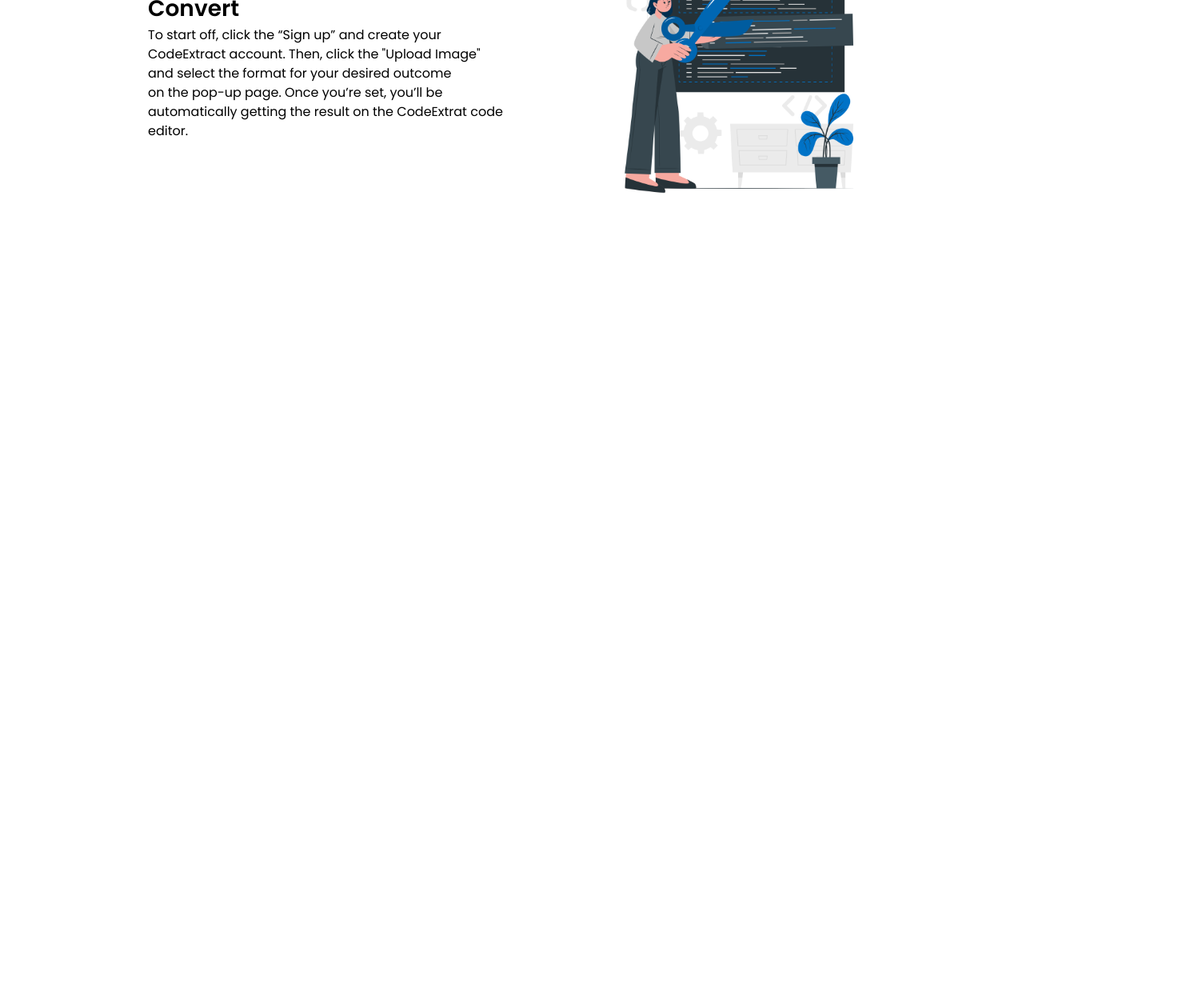
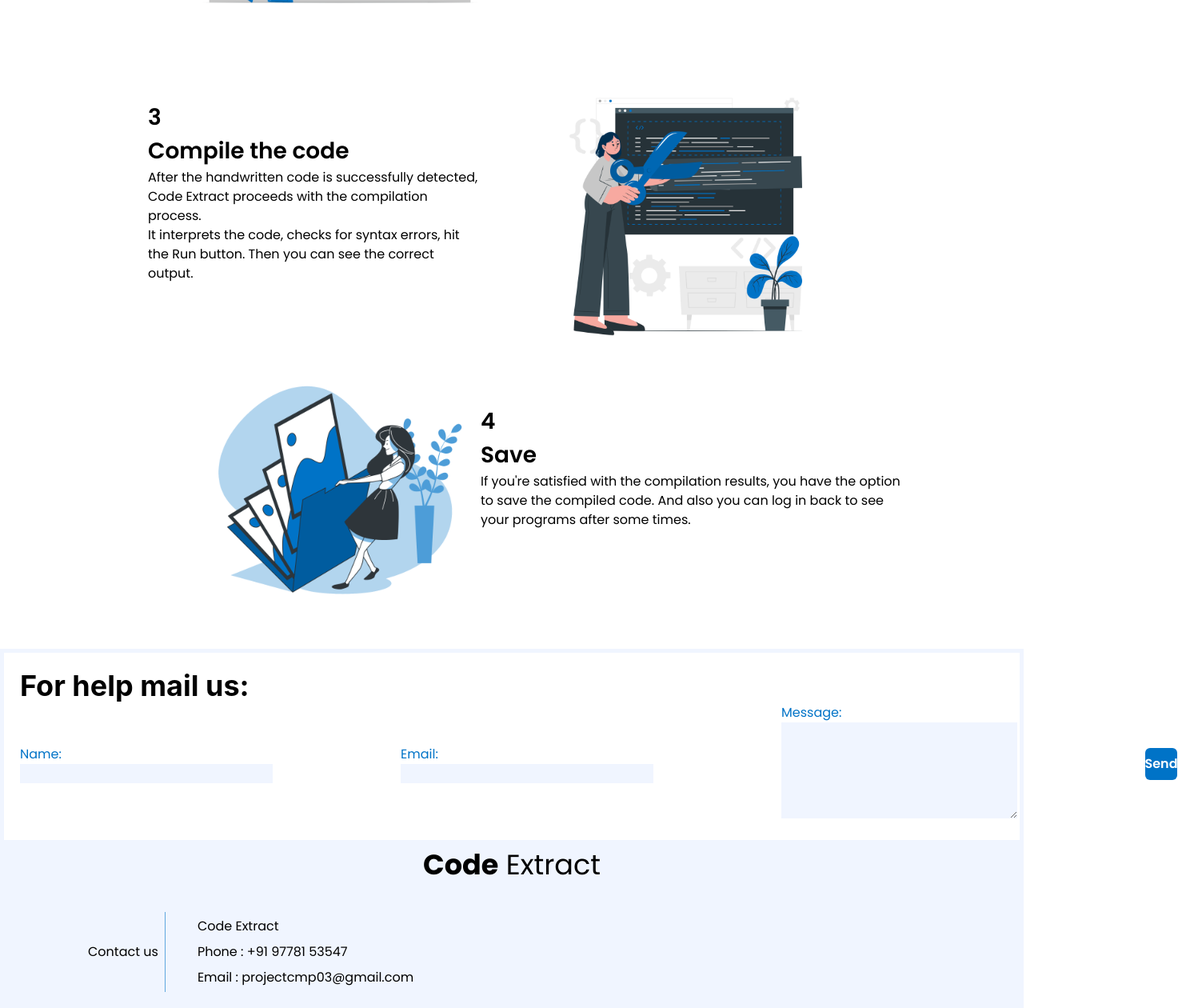
Before and after one commit to karthik-n-p/ExtractX, a React (Vite) app in the folder frontend/: page / in a window 1280 px wide. Shown: the part 1504-2764 px from the top of the page at 80% size, 1473 px wide, since content can reach past the window. Before the commit the page ends 1767 px from the top, so only its background shows below. Built offline with nearby package versions, Linux system fonts and the light colour scheme; no server answers.

Commit message:
Signin, page Signup page, footer and mail to in landing, adjustments in convertpage and some refinement in the contents of landing page alonfg with fixing of header

```diff
--- a/frontend/src/components/landing-page/header.jsx
+++ b/frontend/src/components/landing-page/header.jsx
@@ -31,14 +31,14 @@ const Header = () => {
     top: "0",
     width: "100%",
     zIndex: "20",
-    background:"white"
+    background:"#F0F5FF"
 
   };
 
 
   return (
 
-    <Box style={boxStyle} pos={'fixed'} >
+    <Box style={boxStyle} pos={'fixed'}  >
       <Flex align="center">
         {/* Logo */}
         <HStack alignItems="center" justify="center" width="300px" height="60px" >
--- a/frontend/src/main.jsx
+++ b/frontend/src/main.jsx
@@ -118,6 +118,8 @@ const App = () => {
             <Routes>
               <Route path='/convert' element={<QuestionPage />} />
               <Route path="/" element={<Landing />} />
+              <Route path='/login' element={<LoginPage/>}/>
+              <Route path='/signup' element={<SignUpPage/>}/>
 
             </Routes>
           </ChakraProvider>
--- a/frontend/src/pages/UserPages/Landing.jsx
+++ b/frontend/src/pages/UserPages/Landing.jsx
@@ -1,9 +1,10 @@
-import { Box, Button, Divider, Flex, Grid, HStack, Heading, IconButton, Image, Input, InputGroup, InputLeftElement, Radio, RadioGroup, Select, Spacer, Stack, Text } from "@chakra-ui/react";
-import React from "react";
+import { Box, Button, Divider, Flex, Grid, HStack, Heading, IconButton, Image, Input, InputGroup, InputLeftElement, Radio, RadioGroup, Select, Spacer, Stack, Text, VStack } from "@chakra-ui/react";
+import React, { useState } from "react";
 import computer from '../../assets/Programming-cuate.png'
 import Instruction1 from '../../assets/Image folder-cuate.png'
 import Instruction2 from '../../assets/Image upload-cuate.png'
 import Instruction3 from '../../assets/Code snippets-cuate.png'
+import Instruction4 from '../../assets/Image folder-bro.png'
 import { useEffect } from "react";
 import { FaArrowDown, FaArrowLeft, FaArrowUp, FaChevronCircleDown, FaSearch } from "react-icons/fa";
 import { FaArrowRight } from "react-icons/fa";
@@ -12,6 +13,64 @@ import { Link } from "react-router-dom";
 
 import axios from "axios";
 import Landing from "./Landing";
+const ContactForm = () => {
+    const [name, setName] = useState('');
+    const [email, setEmail] = useState('');
+    const [message, setMessage] = useState('');
+
+    const handleSubmit = (e) => {
+      e.preventDefault();
+
+      // Perform form validation here
+
+      // Reset the form
+      setName('');
+      setEmail('');
+      setMessage('');
+    };
+
+    return (
+        <div>
+      <Heading color={'black'}>For help mail us:</Heading>
+        <HStack spacing={40}>
+            <div>
+        <Text htmlFor="name" color="#0073c7">Name:</Text>
+        <input
+          type="text"
+          id="name"
+          style={{ backgroundColor: '#F0F5FF' , color: '#0073c7' }}
+          value={name}
+          onChange={(e) => setName(e.target.value)}
+          required
+        /></div>
+  <div>
+        <Text htmlFor="email" color="#0073c7">Email:</Text>
+        <input
+          type="email"
+          id="email"
+          style={{ backgroundColor: '#F0F5FF' , color: '#0073c7' }}
+          value={email}
+          onChange={(e) => setEmail(e.target.value)}
+          required
+        /></div>
+        <div>
+        <Text htmlFor="message" color="#0073c7">Message:</Text>
+        <textarea
+          id="message"
+          style={{ backgroundColor: '#F0F5FF' , color: '#0073c7' }}
+          value={message}
+          onChange={(e) => setMessage(e.target.value)}
+          rows="5"
+          required
+        ></textarea></div><Button  color={"white"} bg={"#0073c7"} >Send</Button>
+        </HStack>
+        </div>
+
+
+    );
+  };
+
+
 
 const PracQues = () => {
 
@@ -20,39 +79,38 @@ const PracQues = () => {
 
 
         <div >
-            <Box bg={"white"} mt="60px" >
-       <Flex  align={"center"} mr={50} >
+            <Box bg={"white"} mt="50px" >
+       <Grid templateColumns={{ base: '1fr', md: '3fr 3fr' }} bg={"white"} pt={180} pl={{base: '100px', md:"0px"}} >
 
 <div >
-<Image src={computer} alt="Image" ml={20} mt="-15px" width="80%" height="110%" />
+<Image src={computer} alt="Image" ml={20} mt="-55px" width="80%" height="110%" />
 
 </div>
 <div  >
 
 
-    <Heading fontSize='48px' fontWeight={700} color='black' lineHeight="58px">Execute Your Written Code In Seconds </Heading>
-    <Text fontSize='15px' mt="18px" color='#121316'mr="100px" width={550} lineHeight="26px">Lorem ipsum dolor sit amet consectetur adipisicing elit. Dignissimos libero, minima non dolore ex eveniet commodi dicta neque eos, ad nihil beatae obcaecati.</Text>
+    <Heading fontSize='48px' fontWeight={700} color='black' lineHeight="58px">Exececute Your Written Code In Seconds </Heading>
+    <Text fontSize='15px' mt="18px" color='#121316' mr="100px" width={450} lineHeight="26px">Experience the power of Code Extract today and simplify your handwritten code compilation process. Unlock your creativity, learn new programming languages, and unleash the potential of your handwritten code with ease. Start transforming your images into functional code snippets now!
+</Text>
     <Link to={"/login"} >
       <Button colorScheme="facebook" h="48px" w="190px" mt={2} color={"white"} bg="#0073C7">Upload</Button>
     </Link>
 
 </div>
-</Flex >
+</Grid >
 
             <Text mt={28} align={"center"} fontSize='30px' fontWeight={'bold'} color={"black"}>How to Convert Image Formats</Text>
-            <Text mt={2} align={"center"} fontSize='16px'   color={"black"}>With the CodeExtract image format converter, you get a free convenient tool to switch between<br/>
+            <Text mt={2} align={"center"} fontSize='16px'   color={"black"}>With the Code Extract image format converter, you get a free convenient tool to switch between<br/>
 the hand written code to digital in the simplest way possible.</Text>
-<Flex align={"center"} justify={"center"} w={'100vw'} ml={25}>
+<Flex align={"center"} justify={"center"} w={'90vw'} ml={25}>
 <Grid templateColumns={{ base: '1fr', md: '2fr 2fr' }} bg={"white"} pt={10} rowGap={25}>
 <div  >
 
     <Text fontSize='28px' fontWeight={'semibold'} color='black' ml={40}>1</Text>
     <Text fontSize='28px' fontWeight={'semibold'} color='black' ml={40}>Select</Text>
     <Text fontSize='16+px' color='black'ml={40}>To start off, click the “Sign up” and create your<br/>
-CodeExtract account. Then, click the "Upload Image"<br/> and select the format for your
-desired outcome<br/> on the pop-up page. Once
-you’re set, you’ll be<br/> automatically getting the result on
-the CodeExtrat code editor.</Text>
+Code Extract account. Then, click the "Upload Image"<br/> and select the format for your
+desired outcome</Text>
 
 </div>
 <div >
@@ -68,11 +126,8 @@ the CodeExtrat code editor.</Text>
 
     <Text fontSize='28px' fontWeight={'semibold'} color='black' ml={0}>2</Text>
     <Text fontSize='28px' fontWeight={'semibold'} color='black' ml={0}>Upload</Text>
-    <Text fontSize='16+px' color='black'ml={0}>To start off, click the “Sign up” and create your<br/>
-CodeExtract account. Then, click the "Upload Image"<br/> and select the format for your
-desired outcome<br/> on the pop-up page. Once
-you’re set, you’ll be<br/> automatically getting the result on
-the CodeExtrat code editor.</Text>
+    <Text fontSize='16+px' color='black'ml={0}>After get started click on the "Upload Image"<br/> button to select the image containing the handwritten <br/>code you want to compile or just drag and drop your image there
+</Text>
 
 </div>
 
@@ -81,24 +136,52 @@ the CodeExtrat code editor.</Text>
 <div  >
 
     <Text fontSize='28px' fontWeight={'semibold'} color='black' ml={40}>3</Text>
-    <Text fontSize='28px' fontWeight={'semibold'} color='black' ml={40}>Convert</Text>
-    <Text fontSize='16+px' color='black'ml={40}>To start off, click the “Sign up” and create your<br/>
-CodeExtract account. Then, click the "Upload Image"<br/> and select the format for your
-desired outcome<br/> on the pop-up page. Once
-you’re set, you’ll be<br/> automatically getting the result on
-the CodeExtrat code editor.</Text>
+    <Text fontSize='28px' fontWeight={'semibold'} color='black' ml={40}>Compile the code</Text>
+    <Text fontSize='16+px' color='black'ml={40}>After the handwritten code is successfully detected,<br/> Code Extract proceeds with the compilation process.<br/> It interprets the code, checks for syntax errors,  hit the Run button. Then you can see the correct output.</Text>
 
 </div>
 <div >
 <Image src={Instruction3} alt="Image" ml={20} mt="-35px"  h="350px" w="350px" />
 
 </div>
+<div  >
+<Image src={Instruction4} alt="Image" ml={200} mt="-55px" h="400px" w="400px" />
+
+</div>
+<div  >
+
+    <Text fontSize='28px' fontWeight={'semibold'} color='black' mt={10} ml={0}>4</Text>
+    <Text fontSize='28px' fontWeight={'semibold'} color='black' ml={0}>Save</Text>
+    <Text fontSize='16+px' color='black'ml={0}>If you're satisfied with the compilation results, you have the option <br/>to save the compiled code. And also you can log in back to see <br/>your programs after some times.
+</Text>
+
+</div>
 
 
 
 </Grid>
+
+
 </Flex>
-
+<Box borderColor={"#F0F5FF"} borderWidth={5} p={5}>
+<ContactForm/>
+</Box>
+        <footer>
+        <Box bg={'#F0F5FF'} pb={5} >
+        <Text color={'black'} align={'center'} fontSize={35}><b>Code</b> Extract</Text>
+        <HStack ml={110} spacing={10} mt={8} >
+            <HStack>
+        <Text alignItems={"baseline"} color={'black'}>Contact us</Text>
+        <Divider borderColor="#0073c7" orientation="vertical" h={100}/>
+        </HStack>
+        <VStack align={'left'} color={"black"}>
+            <Text>Code Extract</Text>
+            <Text>Phone : +91 97781 53547</Text>
+            <Text>Email : projectcmp03@gmail.com</Text>
+        </VStack>
+        </HStack>
+        </Box>
+        </footer>
 
         </Box>
        </div>
--- a/frontend/src/pages/UserPages/Login.jsx
+++ b/frontend/src/pages/UserPages/Login.jsx
@@ -1,5 +1,5 @@
 import React, { useRef } from 'react';
-import { Box, Flex, Divider, Text, Input, Button, Heading,Alert,AlertIcon } from '@chakra-ui/react';
+import { Box, Flex, Divider, Text, Input, Button, Heading,Alert,AlertIcon, HStack, Grid } from '@chakra-ui/react';
 import { FaGoogle, FaGithub } from 'react-icons/fa';
 import { getAuth, signInWithEmailAndPassword,sendPasswordResetEmail,signInWithPopup, GoogleAuthProvider } from 'firebase/auth';
 import { useNavigate,Link} from 'react-router-dom';
@@ -130,21 +130,19 @@ const checkAdmin = async (user) => {
 
   return (
     <>
-      <Box display="flex" flexDirection="column" gap="150px">
-        <Box
-          w="800px"
-          height="100%"
-          position="relative"
-          top="60px"
-          left="400px"
-          display="flex"
-          flexDirection="row"
-        >
+    <Box bg={'white'}>
+      <Box display="flex" flexDirection="column" gap="150px" bg={"white"} h="100vh" pt={{base:'0', md:'150px'}}>
+      <Grid templateColumns={{ base: '1fr', md: '3fr 3fr' }} bg={"white"} pt={0} pl={{base: '100px', md:"0px"}} >
+        <HStack pl={{base: '0', md:'300'}}>
+          <div>
+
+
+
           <Flex direction="column">
-            <Heading fontStyle="normal" fontWeight="bold" fontSize="5xl" p="40px 65px 35px 0px">
+            <Heading fontStyle="normal" fontWeight="bold" fontSize="5xl" p="40px 65px 35px 0px" color={"#0073c7"}>
               Log In
             </Heading>
-            <Box display="flex" alignItems="center" justifyContent="space-evenly" w="300px" h="45px" bg="#444857" borderRadius="4px" cursor={'pointer'} onClick={handleGoogleSignIn}>
+            <Box display="flex" alignItems="center" justifyContent="space-evenly" w="300px" h="45px" bg={'#0073c7'} borderRadius="4px" cursor={'pointer'} onClick={handleGoogleSignIn}>
               <FaGoogle size="25px" />
               <Text color="white" fontSize="md" lineHeight="18px" >
                 Log In with Google
@@ -155,12 +153,14 @@ const checkAdmin = async (user) => {
               How social log in works
             </Text>
             <Text w="300px" h="130px" color="txtg" fontSize="sm">
-              If the email address associated with your social account matches the email address of your CodeSpace
+              If the email address associated with your social account matches the email address of your Code Extract
               account, you'll be Signed Up. You aren't locked to any particular social account. Questions? contact
               support.
             </Text>
           </Flex>
-          <Box mt="100px" ml="55px" display="flex" flexDirection="column" alignItems="center" justifyContent="center">
+          </div>
+          <div>
+          <Box mt="100px" ml="px" display="flex" flexDirection="column" alignItems="center" justifyContent="center">
             <Divider orientation="vertical" h="140px" borderColor="#9B9DAD" />
             <Box display="flex" alignItems="center" justifyContent="center" mx="2" w="45px" h="50px" border="1px solid #9B9DAD" borderRadius="10px" textAlign="center">
               <Text fontSize="xl" fontWeight="bold" color="#9B9DAD">
@@ -169,12 +169,15 @@ const checkAdmin = async (user) => {
             </Box>
             <Divider orientation="vertical" h="140px" borderColor="#9B9DAD" />
           </Box>
-          <Flex ml="70px" direction="column" justifyContent="center">
-            <Text mt="10px">Email</Text>
-            <Input ref={emailRef} placeholder="Email" w="350px" h="45px" bg="#444857" borderRadius="4px" mt="10px" />
-            <Text mt="10px">Password</Text>
-            <Input ref={passwordRef} placeholder="Password" type="password" w="350px" h="45px" bg="#444857" borderRadius="4px" mt="10px" />
-            <Button type="submit" w="350px" h="45px" bg="#2EC866" borderRadius="4px" mt="20px" color="white" onClick={handleLogin}>
+          </div>
+          </HStack>
+          <div>
+          <Flex ml="0px" mt={100} direction={"column"} justifyContent={'center'}>
+            <Text mt="10px" color={"#0073c7"}>Email</Text>
+            <Input ref={emailRef} borderColor={"#0073c7"} placeholder="Email" w="350px" h="45px" bg="#F0F5FF" borderRadius="4px" mt="10px" />
+            <Text mt="10px" color={"#0073c7"}>Password</Text>
+            <Input ref={passwordRef} placeholder="Password" type="password" borderColor={"#0073c7"} w="350px" h="45px" bg="#F0F5FF" borderRadius="4px" mt="10px" />
+            <Button type="submit" w="350px" h="45px" bg="#0073c7" borderRadius="4px" mt="20px" color="white" onClick={handleLogin}>
               Log In
             </Button>
             {error && <Text mt="10px"color="red">{error}* </Text>}
@@ -191,17 +194,22 @@ const checkAdmin = async (user) => {
             </Alert>
           )}
 
-            <Text textAlign="center" mt="25px" fontSize="sm" color="#76DAFF" cursor={'pointer'} onClick={handleForgotPassword} >
+          <Text textAlign="center" ml={-400} mt="25px" fontSize="sm" color="#76DAFF" cursor={'pointer'} onClick={handleForgotPassword} >
               Forgot Password?
-            </Text>
-          </Flex>
-        </Box>
+          </Text>
+
+
+
+
         <Link to='/signup'>
-        <Text textAlign="center" ml="250px" mt="55px" fontSize="sm" color="#76DAFF">
+        <Text textAlign="center" ml="-400px" mt="0px" fontSize="sm" color="#76DAFF">
 
           Don't have an account? <Text as="u" color="#76DAFF">Sign Up</Text>
         </Text>
-        </Link>
+        </Link></Flex>
+        </div>
+        </Grid>
+      </Box>
       </Box>
     </>
   );
--- a/frontend/src/pages/UserPages/Question.jsx
+++ b/frontend/src/pages/UserPages/Question.jsx
@@ -139,11 +139,13 @@ function App() {
 
               )}
               <Button
-                colorScheme="facebook"
+                colorScheme="blue"
+                cursor={'pointer'}
                 bg="brand.100"
                 as="label"
                 htmlFor="imageUpload"
                 mb={4}
+                pt={2}
                 display="block"
               >
                 {selectedImage ? 'Change Image' : 'Upload Image'}
--- a/frontend/src/pages/UserPages/SignUp.jsx
+++ b/frontend/src/pages/UserPages/SignUp.jsx
@@ -1,6 +1,6 @@
 import React from 'react'
 import { createUserWithEmailAndPassword ,signInWithPopup,GoogleAuthProvider,getAuth} from 'firebase/auth';
-import  { Box, Flex,Divider, Spacer, IconButton, Input, InputGroup, InputRightElement, Circle, useColorMode, Avatar, Button, HStack, Image,Heading,Text } from '@chakra-ui/react';
+import  { Box, Flex,Divider, Spacer, IconButton, Input, InputGroup, InputRightElement, Circle, useColorMode, Avatar, Button, HStack, Image,Heading,Text, Grid } from '@chakra-ui/react';
 import { FaGithub, FaGoogle } from 'react-icons/fa';
 import { auth,firestore } from './firebase-auth';
 import { useNavigate } from 'react-router-dom';
@@ -79,13 +79,16 @@ const SignUpPage = ({ handleSignupSuccess }) =>  {
 
   return (
     <>
-    <Box w="800px" height={"100%"}   position={"relative"} top="60px"
-          left="400px" display={'flex'} flexDirection={'row'}>
-                <Flex direction={"column"}>
-                <Heading fontStyle={"normal"} fontWeight={"bold"} color="" fontSize="5xl" p="40px 65px 35px 0px">
+    <Box bg={'white'} >
+    <Box  height="100vh"   position={"relative"} mt={6}
+          ml={{ base: '10px' , md: '300px' }} display={'flex'} flexDirection={'row'}>
+                <Grid templateColumns={{ base: '1fr', md: '3fr 3fr' }} bg={"white"} pt={0} pl={{base: '100px', md:"0px"}} >
+                  <HStack>
+                    <div>
+                <Heading fontStyle={"normal"} fontWeight={"bold"} color="#0073c7" fontSize="5xl" p="40px 65px 35px 0px">
                       Sign Up
                     </Heading>
-                  <Box display={'flex'} alignItems={'center'} justifyContent={'space-evenly'}  w="250px" h="45px" bg="#444857" borderRadius="4px" cursor={'pointer'} onClick={handleGoogleSignIn}>
+                  <Box display={'flex'} alignItems={'center'} justifyContent={'space-evenly'}  w="250px" h="45px" bg="#0073c7" borderRadius="4px" cursor={'pointer'} onClick={handleGoogleSignIn}>
                     <FaGoogle size="25px" />
                     <Text color="white" fontSize="md" lineHeight={"18px"}>
                       Sign Up with Google
@@ -94,12 +97,12 @@ const SignUpPage = ({ handleSignupSuccess }) =>  {
                   </Box>
 
 
-                  <Text fontSize={"md"} fontWeight={"400"} m="25px 0 10px 0">How social log in works</Text>
+                  <Text fontSize={"md"} color="txtg" fontWeight={"400"} m="25px 0 10px 0">How social log in works</Text>
                   <Text w="300px" h="130px" color="txtg" fontSize={'sm'}>By signing up, you agree to CodeSpace Terms of Service , Code of Conduct , and Privacy Policy .</Text>
+</div>
+                  <Box mt="100px" ml="55px" display="flex" flexDirection={'column'} alignItems="center" justifyContent="center">
+  <Divider orientation="vertical" h="140px" borderColor="#9B9DAD" />
 
-    </Flex>
-    <Box mt="100px" ml="55px" display="flex" flexDirection={'column'} alignItems="center" justifyContent="center">
-  <Divider orientation="vertical" h="140px" borderColor="#9B9DAD" />
   <Box display={'flex'} alignItems={'center'} justifyContent={'center'} mx="2" w="45px" h="50px" border="1px solid #9B9DAD" borderRadius="10px" textAlign="center">
     <Text fontSize="xl" fontWeight="bold" color="#9B9DAD">
       OR
@@ -107,26 +110,30 @@ const SignUpPage = ({ handleSignupSuccess }) =>  {
   </Box>
   <Divider orientation="vertical" h="140px" borderColor="#9B9DAD" />
 </Box>
+         </HStack>
+         <Flex ml="70px" direction={"column"} justifyContent={'center'}>
+      <Text color={"#0073c7"}>Username</Text>
+      <Input placeholder="Username"  w="350px" color={"#0073c7"} h="45px" bg="#F0F5FF" borderRadius="4px" mt="10px" onChange={(event) => {setRegisterUsername(event.target.value)}} />
+      <Text mt="10px" color={"#0073c7"}>Email</Text>
+      <Input placeholder="Email" w="350px" h="45px" color={"#0073c7"} bg="#F0F5FF" borderRadius="4px" mt="10px" onChange={(event) => {setRegisterEmail(event.target.value)}} />
+      <Text mt="10px" color={"#0073c7"}>Password</Text>
+      <Input placeholder="Password" w="350px" h="45px" color={"#0073c7"} bg="#F0F5FF" borderRadius="4px" mt="10px" onChange={(event) => {setRegisterPassword(event.target.value)}}  />
+      <Button w="350px" h="45px" color="white" borderRadius="4px" mt="20px" bg="#0073c7" onClick={register}>Sign Up</Button>
+
+
+
+    </Flex>
+    </Grid>
 
 
 
 
 
-    <Flex ml="70px" direction={"column"} justifyContent={'center'}>
-      <Text>Username</Text>
-      <Input placeholder="Username" w="350px" h="45px" bg="#444857" borderRadius="4px" mt="10px" onChange={(event) => {setRegisterUsername(event.target.value)}} />
-      <Text mt="10px">Email</Text>
-      <Input placeholder="Email" w="350px" h="45px" bg="#444857" borderRadius="4px" mt="10px" onChange={(event) => {setRegisterEmail(event.target.value)}} />
-      <Text mt="10px">Password</Text>
-      <Input placeholder="Password" w="350px" h="45px" bg="#444857" borderRadius="4px" mt="10px" onChange={(event) => {setRegisterPassword(event.target.value)}}  />
-      <Button w="350px" h="45px" bg="#2EC866" borderRadius="4px" mt="20px" color="white" onClick={register}>Sign Up</Button>
 
 
 
-    </Flex>
-
     </Box>
-
+    </Box>
 
     </>
   )
```
Also changed, not shown: 1 other file (tests, documents, lock files or other folders).
